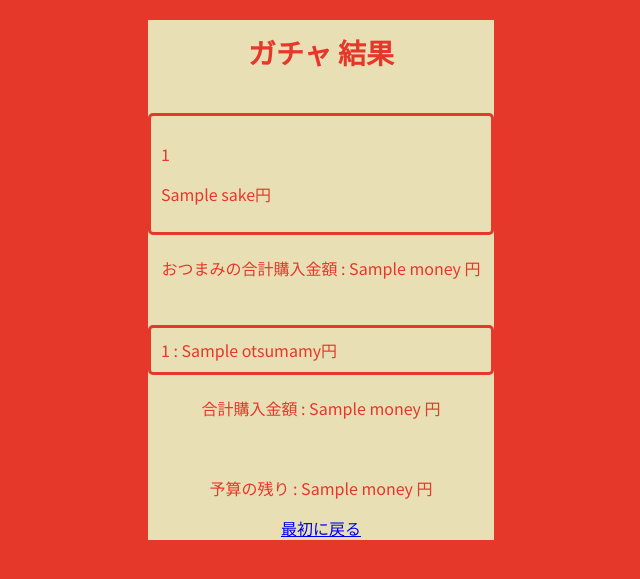
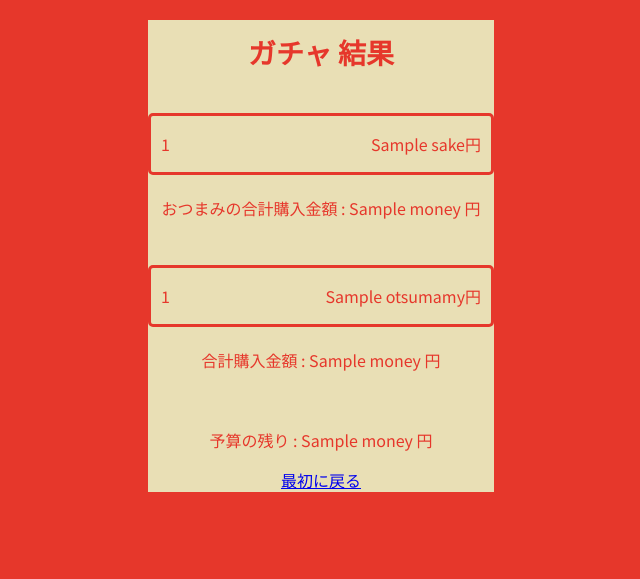
Before and after one commit to tosahan/TosaMiyage_Simu, a Flask app: template templates/result.html in a window 1280 px wide. Shown: the part 60-639 px from the top of the page, without its empty margins (319-959 px from the left). Run offline with Flask 3, Linux system fonts and the light colour scheme; the template is opened without the code that fills it: most values are stand-ins (such as "Sample title", 1, 10 or a date in 2020).

Commit message:
結果画面の修正

```diff
--- a/static/style.css
+++ b/static/style.css
@@ -306,11 +306,13 @@ input[type="number"] {
 
 .border-box {
     border: 3px solid #e6372b; /* 黒色の2px幅の枠線 */
-    padding: 10px; /* 内側の余白を追加 */
+    padding: 0 10px;
     margin: 5px 0; /* 要素間の余白を追加 */
     border-radius: 5px; /* 角を少し丸める */
     background-color: #E9DFB5; /* 背景色を追加（オプション） */
     width: 320px;
+    display: flex; /* 子要素を水平に並べる */
+    justify-content: space-between; /* 要素の間隔を均等に配置 */
 }
 
 /* 画面サイズが390px以下になった場合の処理 */
--- a/templates/result.html
+++ b/templates/result.html
@@ -40,7 +40,11 @@
 			</div>
 			<br>
 			{% for x in otsumamies %}
-				<p class="border-box">{{ x[0] }} : {{ x[1] }}円</p>
+				<!-- <p class="border-box">{{ x[0] }} : {{ x[1] }}円</p> -->
+				<div class="border-box">
+					<p>{{ x[0] }}</p>
+					<p>{{ x[1] }}円</p>
+				</div>
 			{% endfor %}
 			<div class="text2">
 				<p>合計購入金額 : {{ money[2] }} 円</p>
```
